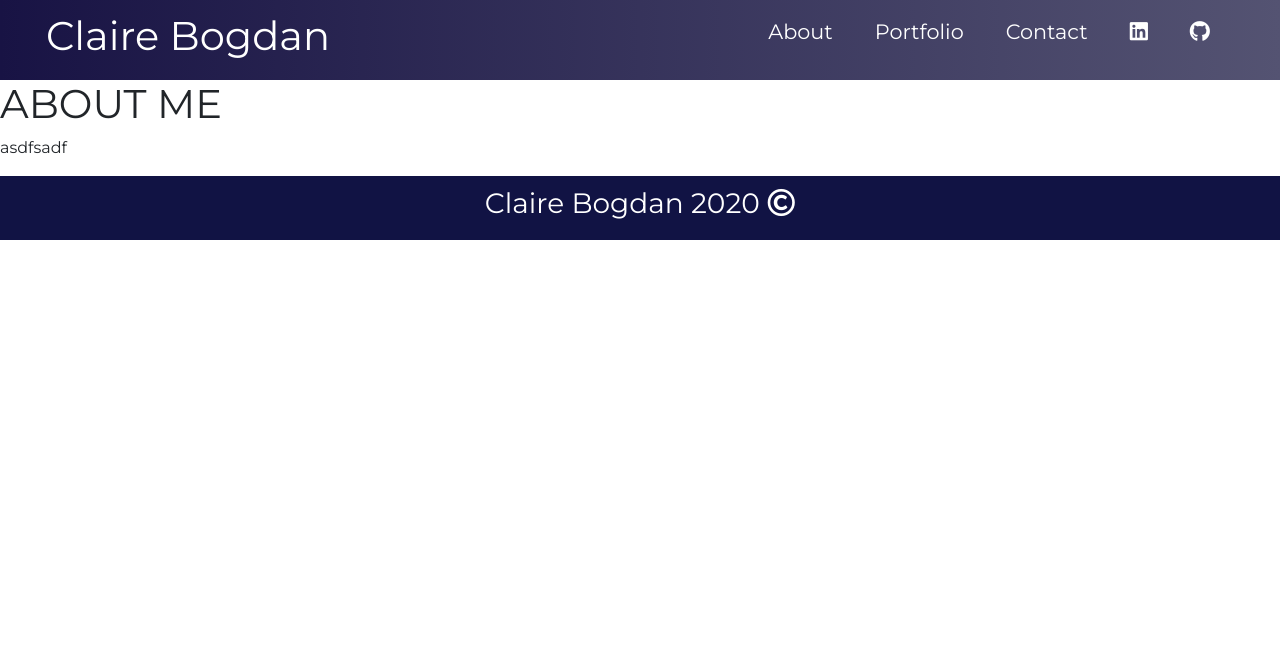
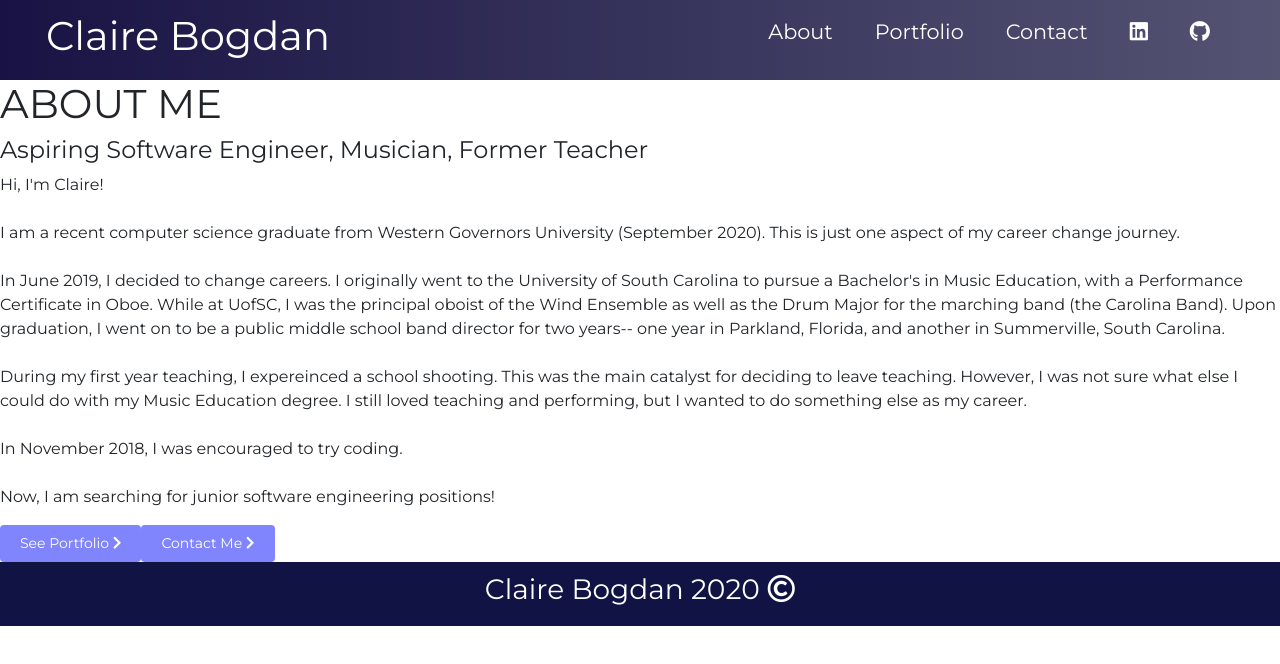
Before and after one commit to clairebogdan/portfolio, a React (Create React App) app: page /about in a window 1280 px wide. Shown: the top 664 px of the page. Built offline with nearby package versions, Linux system fonts and the light colour scheme; the HTML template or start-up script is replaced by a standard one.

Commit message:
Styling and text for About page

```diff
--- a/src/components/pages/About.js
+++ b/src/components/pages/About.js
@@ -1,11 +1,41 @@
 import React from 'react';
 import '../../App.css';
+import '../styles/About.css'
 
 export default function About() {
     return (
         <>
-        <h1 className='about'>ABOUT ME</h1>
-        <p>asdfsadf</p>
+        <div className='intro'>
+            <h1 className='about'>ABOUT ME</h1>
+            <h4>Aspiring Software Engineer, Musician, Former Teacher</h4>
+        </div>
+
+        <div className='bio'>
+            <p>Hi, I'm Claire!
+                <br/><br/>
+                I am a recent computer science graduate from Western Governors University (September 2020).
+                This is just one aspect of my career change journey.
+                <br/><br/>
+                In June 2019, I decided to change careers. I originally went to the University of South Carolina
+                to pursue a Bachelor's in Music Education, with a Performance Certificate in Oboe. While at UofSC,
+                I was the principal oboist of the Wind Ensemble as well as the Drum Major for the marching band
+                (the Carolina Band). Upon graduation, I went on to be a public middle school band director for
+                two years-- one year in Parkland, Florida, and another in Summerville, South Carolina.
+                <br/><br/>
+                During my first year teaching, I expereinced a school shooting. This was the main catalyst for
+                deciding to leave teaching. However, I was not sure what else I could do with my Music Education
+                degree. I still loved teaching and performing, but I wanted to do something else as my career.
+                <br/><br/>
+                In November 2018, I was encouraged to try coding.
+                <br/><br/>
+                Now, I am searching for junior software engineering positions!
+            </p>
+        </div>
+
+        <div className='button-bar'>
+            <button className='btn-link'>See Portfolio <i class="fas fa-chevron-right"></i></button>
+            <button className='btn-link'>Contact Me <i class="fas fa-chevron-right"></i></button>
+        </div>
         </>
     );
 }
--- /dev/null
+++ b/src/components/styles/About.css
@@ -0,0 +1,20 @@
+.btn-link {
+    padding: 8px 20px;
+    border-radius: 4px;
+    outline: none;
+    border: none;
+    font-size: 14px;
+    color: #fff;
+    cursor: pointer;
+    background-color: #8185fd;
+    text-decoration: none;
+}
+
+.btn-link:hover {
+    padding: 8px 20px;
+    transition: all 0.3s ease-out;
+    background: rgb(224, 224, 224);
+    color: #111344;
+    transition: 250ms;
+    border: black;
+}
```
